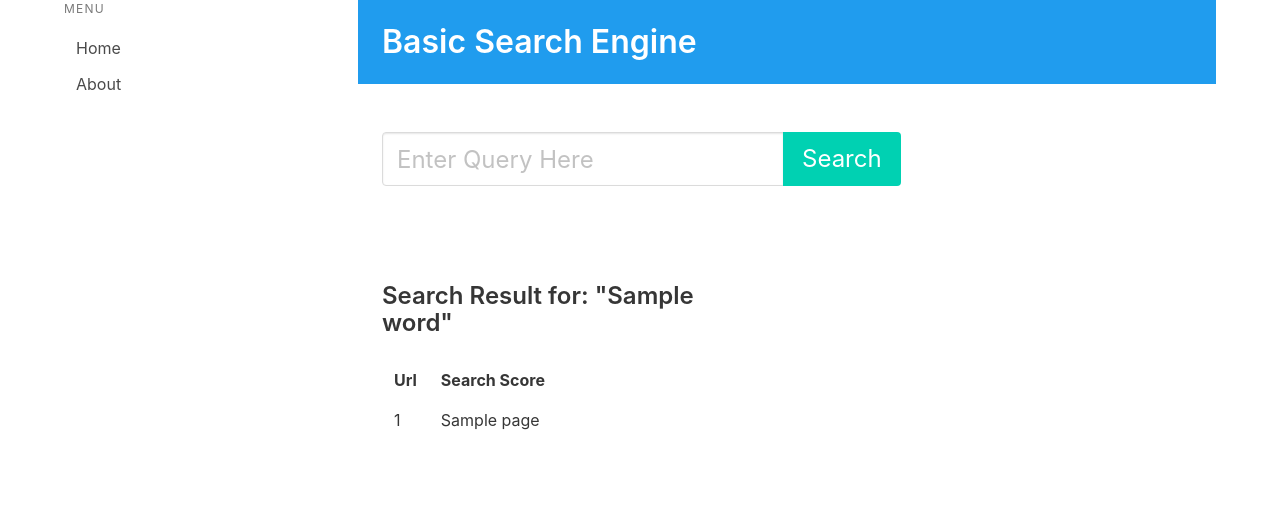
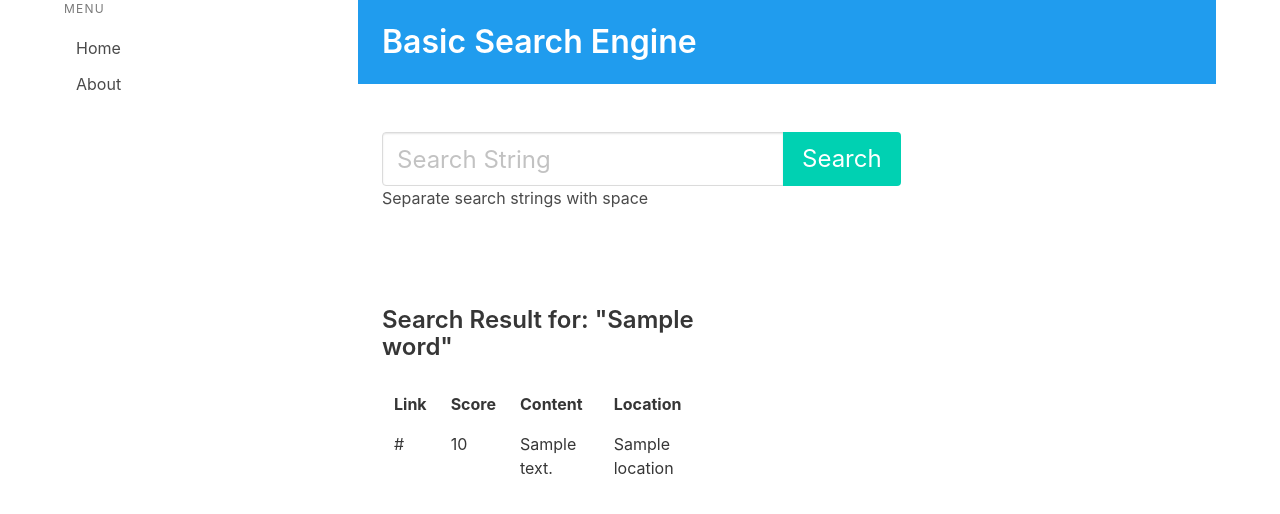
Before and after one commit to marcusgsta/search_engine, a Flask app: template templates/search_engine.html in a window 1280 px wide. Shown: the top 514 px of the page. Run offline with Flask 2, Linux system fonts and the light colour scheme; the template is opened without the code that fills it: most values are stand-ins (such as "Sample title", 1, 10 or a date in 2020); parts of the project's set-up code (start-up, migrations or seed data) failed here and were passed over; some libraries are stand-ins or nearby versions.

Commit message:
multiple search queries, frequency and location metrics

```diff
--- a/server.py
+++ b/server.py
@@ -100,56 +100,93 @@ def getFrequencyScore(wordId, wordIds):
     return score
 
 
+def getDocumentLocationScore(queryIds, wordIds):
+    score = 0
 
-def search(word):
+    for queryId in queryIds:
+        if queryId in wordIds:
+            score += 1 + wordIds.index(queryId)
+        else:
+            score += 100000
+    return score
+
+
+def search(query):
+    # separate query into list of words
+    words = query.split(' ')
+    words = [word for word in words if len(word) > 0]
+
     # Create result dict for pages (and wordids) that contain searched word
-    wordId = getIdForWord(word)
+    queryIds = [getIdForWord(word) for word in words]
+
     result = {}
 
-    for key, value in pagesWithWordIds.items():
-        if wordId in value:
-            result[key] = value
-            continue
+    for page, ids in pagesWithWordIds.items():
+        for queryId in queryIds:
+            if queryId in ids:
+                # Only add pages we haven't added before
+                if page not in result:
+                    result[page] = ids
+                    continue
     # if search string not found
     if len(result) == 0:
         return False
 
-    score = {'content': {} }
+    score = {'content': {}, 'location': {}, 'total': {} }
     for page, wordIds in result.items():
-        # print(page)
-        score['content'][page] = getFrequencyScore(wordId, wordIds)
+        for queryId in queryIds:
+            freqScore = getFrequencyScore(queryId, wordIds)
+            if freqScore > 0:
+                score['content'][page] = freqScore
 
-    normalized = normalize(score['content'], False)
 
-    # normalized = normalized.sort(reverse=True)
-    sorted_by_score = sorted(normalized.items(), key=lambda x: x[1], reverse=True)
+    for page, wordIds in result.items():
+        locationScore = getDocumentLocationScore(queryIds, wordIds)
+        score['location'][page] = locationScore
 
-    return sorted_by_score[:5]
+
+    score['location'] = normalize(score['location'], True)
+    score['content'] = normalize(score['content'], False)
+
+    # Generate result list
+    resultList = []
+    for page, contentScore in score['content'].items():
+        # score['total'][page] = contentScore + 0.8 * score['location'][page]
+        resultList.append({
+        'url': page,
+        'total': round(contentScore + 0.8 * score['location'][page], 2),
+        'content': round(contentScore, 2),
+        'location': round(0.8 * score['location'][page], 2)
+        })
+
+    resultList = sorted(resultList, key=lambda x: x['total'], reverse=True)
+
+    return resultList[:5]
 
 
 def normalize(scores, smallIsBetter):
     """
-    Inverts smaller values to higher values
-    and scaled between 0 and q
+    Scales values between 0 and 1
     """
     if smallIsBetter:
-        return "hello"
-    #     # Find min value in the array
-    #     min = min(scores)
-    #     # Divide min value by score
-    #     # avoid division by zero
-    #     for i in range(len(scores) - 1):
-    #         scores[i] = min / max(scores[i], 0.00001)
+        # Invert smaller values to higher values
+        # and scale between 0 and 1
+        # Find min value in the array
+        minimum = min(scores.values())
+        # Divide min value by score
+        # avoid division by zero
+        normalized_scores = {}
+        for page, score in scores.items():
+            normalized_scores[page] = minimum / max(score, 0.00001)
+        return normalized_scores
     else:
         # Scale higher values between 0 and 1
         # Find max value in array
-
         maximum = max(scores.values())
-
         # Divide all scores by max value
         normalized_scores = {}
         for page, score in scores.items():
-            normalized_scores[page] = score / maximum
+                normalized_scores[page] = score / maximum
         return normalized_scores
 
 
@@ -191,7 +228,6 @@ class SearchResult(Resource):
         else: result = "empty"
 
 
-        # print(result)
         return make_response(render_template('search_engine.html', result=result, word=query), 200, headers)
 
 
--- a/templates/search_engine.html
+++ b/templates/search_engine.html
@@ -7,10 +7,11 @@
 
         <div class="field has-addons">
           <div class="control">
-              <input class="input is-large" type="text" name="query" placeholder="Enter Query Here">
+              <input class="input is-large" type="text" name="query" placeholder="Search String">
+              <p>Separate search strings with space</p>
           </div>
           <div class="control">
-              <input class="button is-large is-primary" type="submit" name="" value="Search">
+              <input class="button is-large is-primary" type="submit" value="Search">
         </div>
 
 </div>
@@ -39,13 +40,15 @@
                 {% endif %}
             </thead>
 
-            <th>Url</th><th>Search Score</th>
+            <th>Link</th><th>Score</th><th>Content</th><th>Location</th>
 
             <tbody>
             {% for page in result %}
            <tr>
-           <td>{{ page[0] }}</td>
-           <td>{{ page[1] }}</td>
+           <td>{{ page['url'] }}</td>
+           <td>{{ page['total'] }}</td>
+           <td>{{ page['content'] }}</td>
+           <td>{{ page['location'] }}</td>
 
            </tr>
            {% endfor %}
```
Also changed, not shown: README.md.
